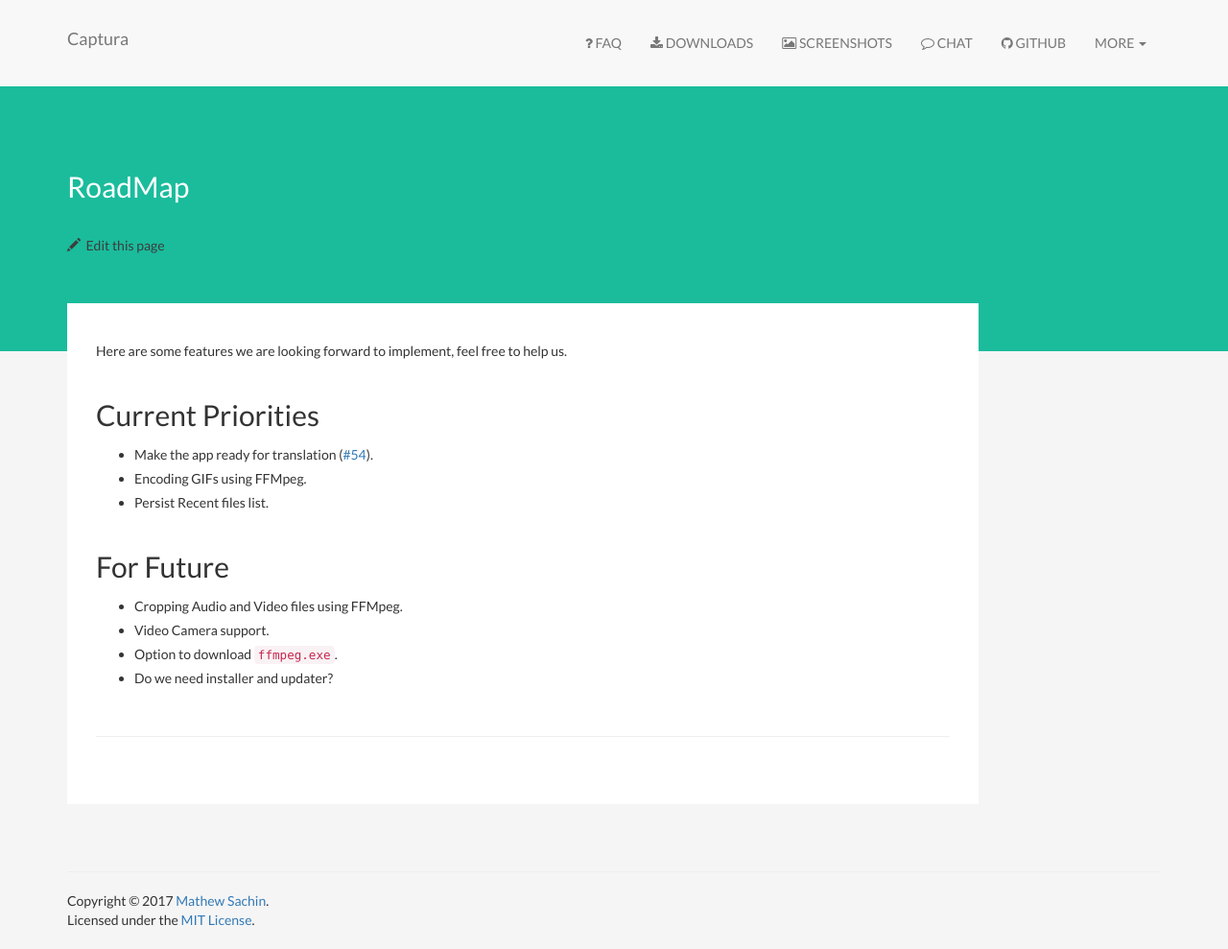
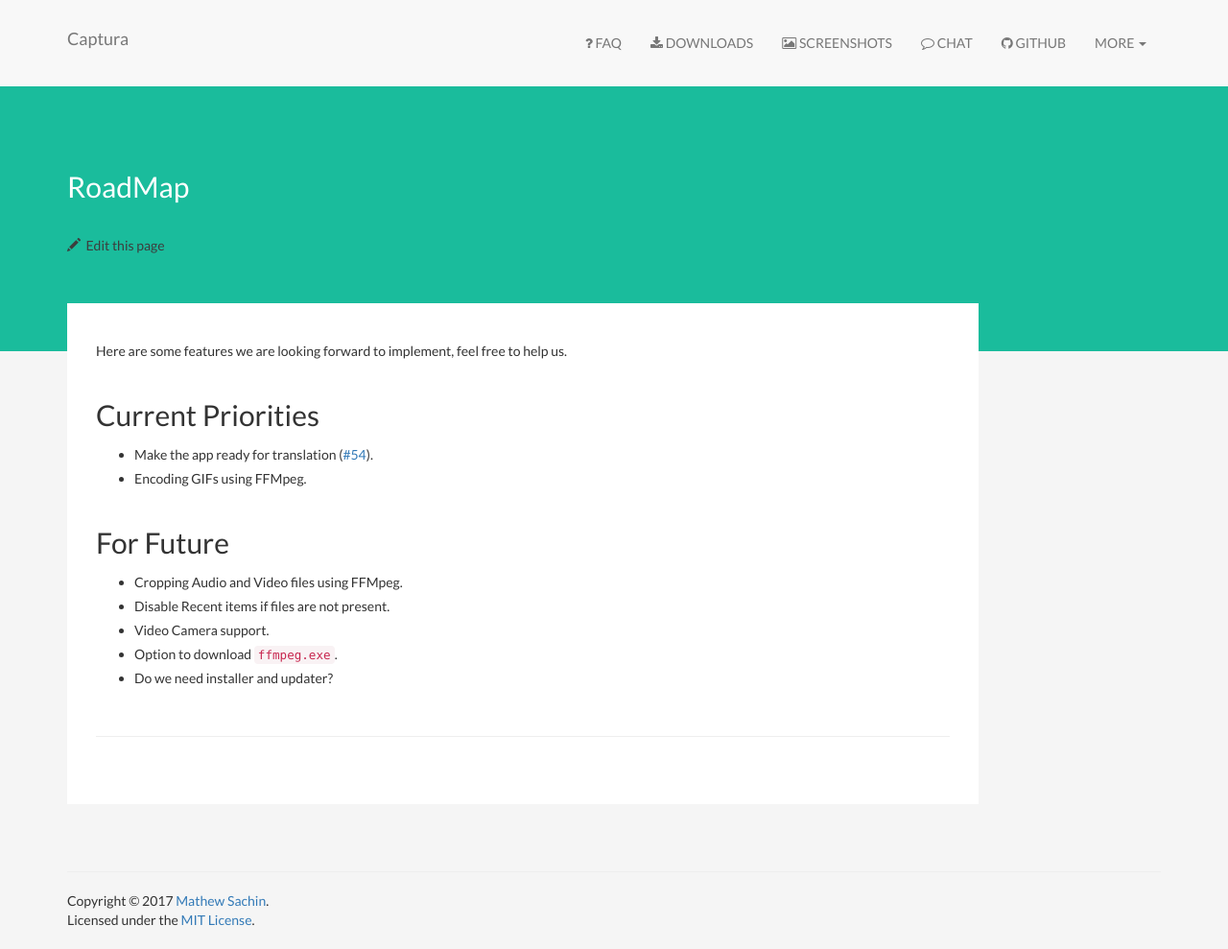
Before and after one commit to MathewSachin/Captura, a Jekyll site: the page built from RoadMap.md, in a window 1280 px wide. Shown: the whole page at 96% size. Built offline with Jekyll 4.4.1, drawn with Linux system fonts in a browser that asks for light colours; nearby versions of some CDN libraries; comment, search, counter and statistics services are not loaded.

Commit message:
update RoadMap

```diff
--- a/RoadMap.md
+++ b/RoadMap.md
@@ -9,10 +9,10 @@
 ## Current Priorities
 - Make the app ready for translation ([#54](https://github.com/MathewSachin/Captura/pull/54)).
 - Encoding GIFs using FFMpeg.
-- Persist Recent files list.
 
 ## For Future
 - Cropping Audio and Video files using FFMpeg.
+- Disable Recent items if files are not present.
 - Video Camera support.
 - Option to download `ffmpeg.exe`.
 - Do we need installer and updater?
```
